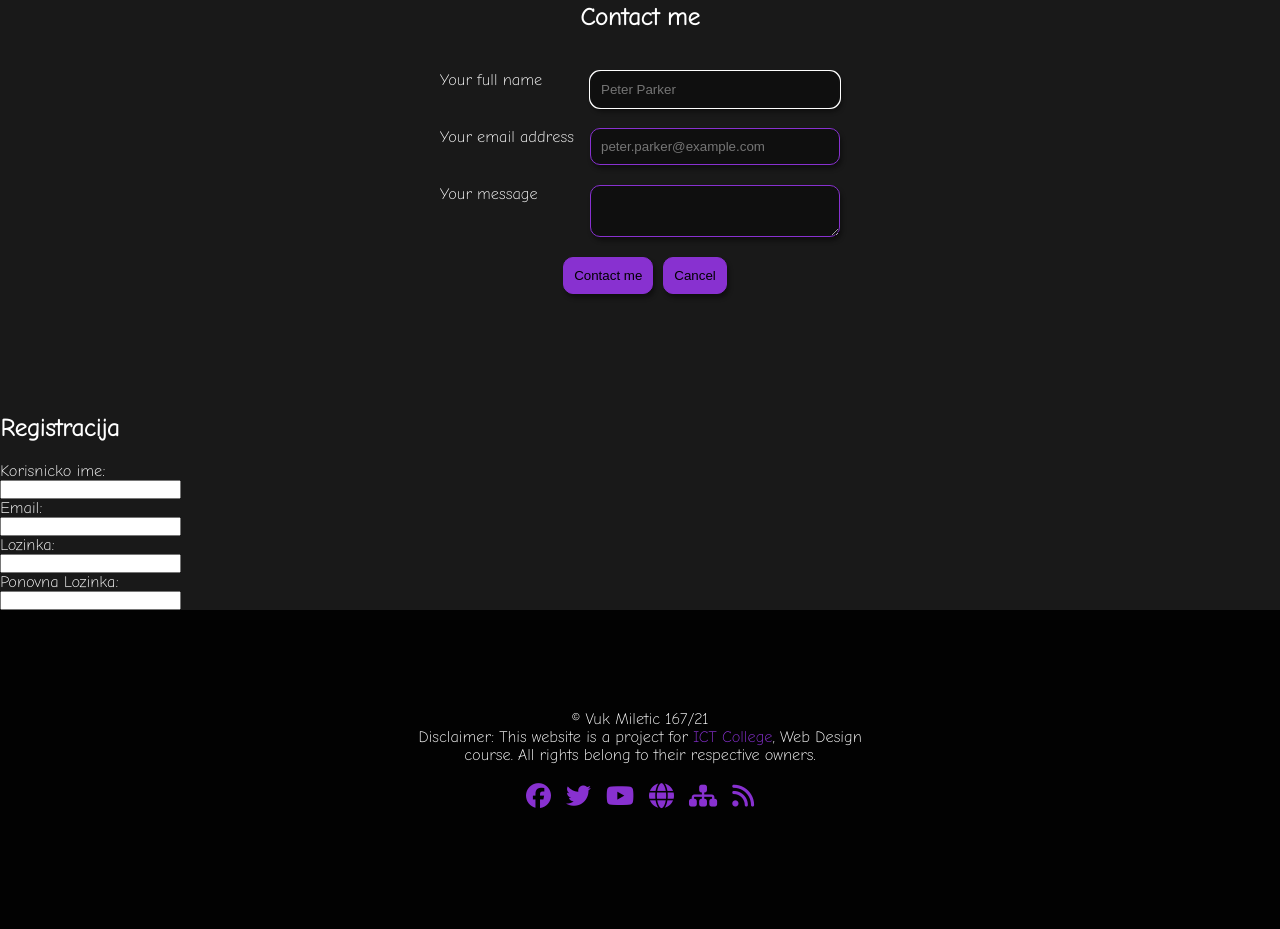
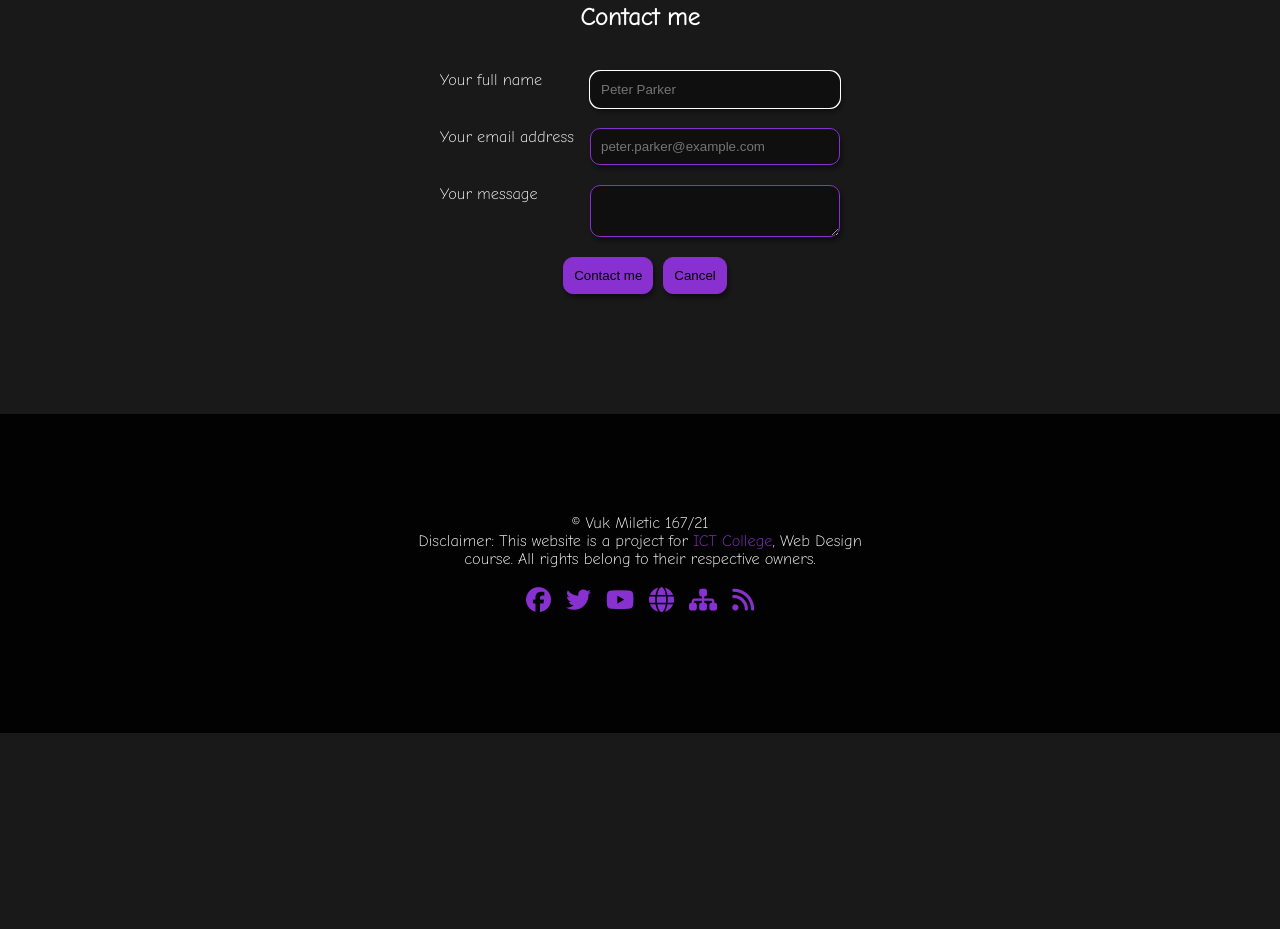
Before and after one commit to Kivux/Avengers-site, a plain HTML site: page kontakt.html in a window 1280 px wide. Shown: the part 577-1506 px from the top of the page. After the commit the page ends 1310 px from the top, so only its background shows below. Drawn offline with Linux system fonts and the light colour scheme.

Commit message:
Ispravljen kontakt

```diff
--- a/kontakt.html
+++ b/kontakt.html
@@ -84,21 +84,6 @@
                 </form>
             </section>
         </main>
-        <div id="formaBody">
-            <div id="formaPrijava">
-                <h2>Registracija</h2>
-                <form>
-                    <label>Korisnicko ime: </label><br />
-                    <input type="text" name="txtbPrijava" id="txtbPrijava" /><br />
-                    <label>Email:</label><br />
-                    <input type="text" name="txtbEmail" id="txtbEmail" /><br />
-                    <label>Lozinka:</label><br />
-                    <input type="password" name="txtbPrijavaLozinka" id="txtbPrijavaLozinka" /><br />
-                    <label>Ponovna Lozinka:</label><br />
-                    <input type="password" name="txtPonovnaLozinka" id="txtbPonovnaLozinka" /><br />
-                </form>
-                </form>
-            </div>
 
         <footer>
             <div id="footer-wrapper">
```
Also changed, not shown: index.html (+1 -1 lines).
